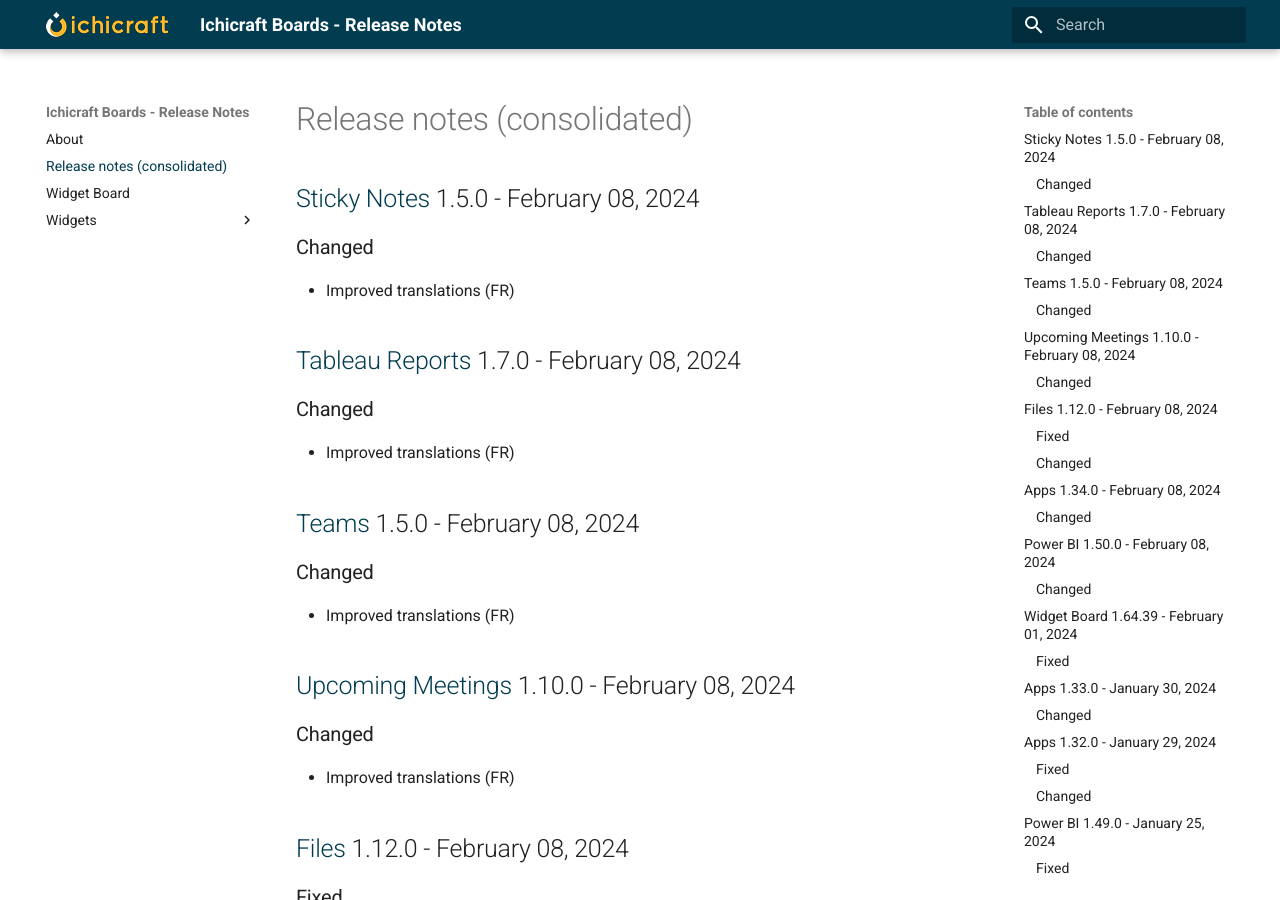
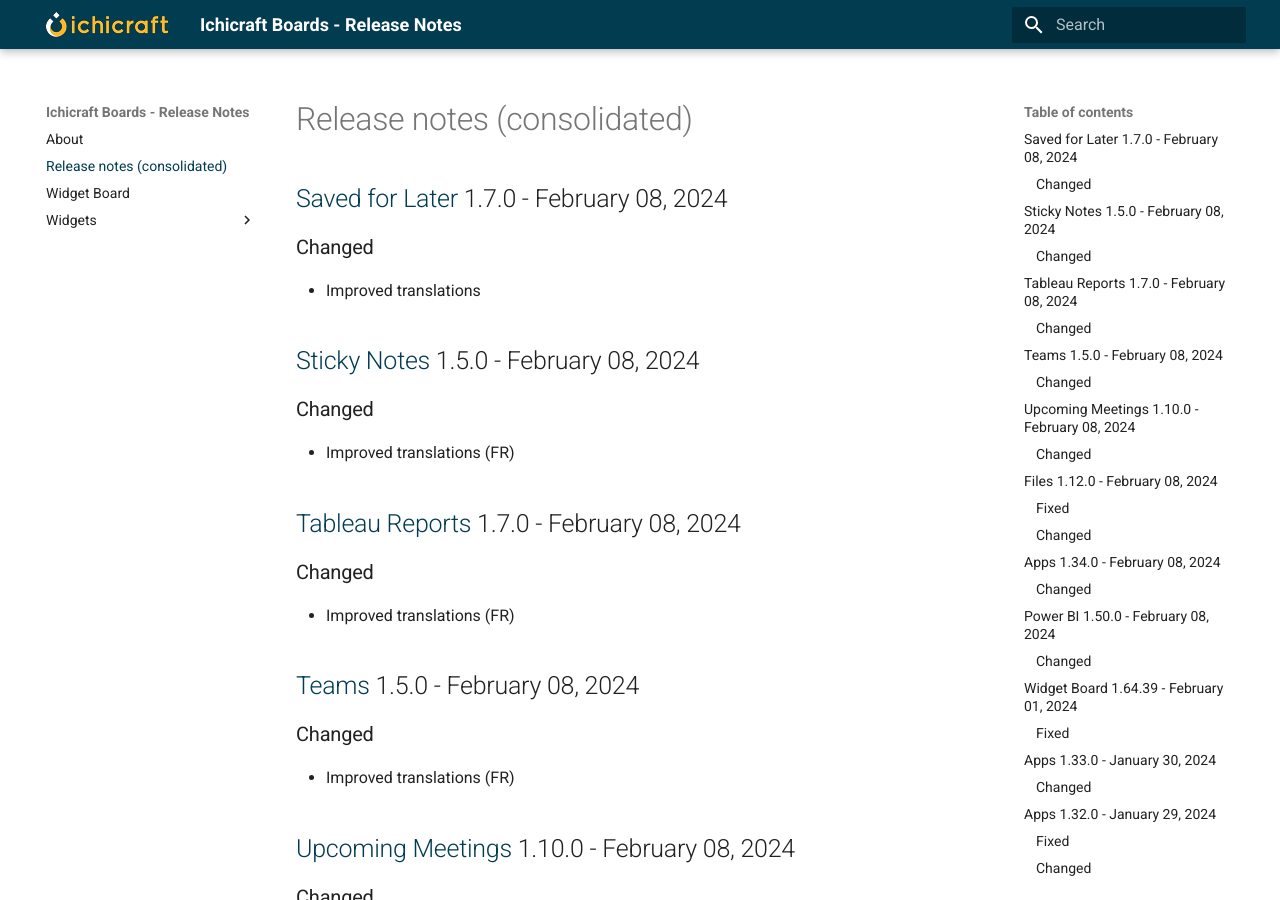
Before and after one commit to ichicraft/widgets-docs, an MkDocs documentation site: the page built from docs/Release-notes-(consolidated).md, in a window 1280 px wide and 900 px high. Built offline with MkDocs 1.6.1 and Material for MkDocs 9.7.7, drawn with Linux system fonts in a browser that asks for light colours.

Commit message:
Release notes updated by BuildService

```diff
--- a/docs/Release-notes-(consolidated).md
+++ b/docs/Release-notes-(consolidated).md
@@ -1,3 +1,8 @@
+## [Saved for Later](./Widgets/Saved for Later.md) 1.7.0 - February 08, 2024
+
+### Changed
+- Improved translations
+
 ## [Sticky Notes](./Widgets/Sticky Notes.md) 1.5.0 - February 08, 2024
 
 ### Changed
--- a/docs/Widgets/Saved for Later.md
+++ b/docs/Widgets/Saved for Later.md
@@ -1,3 +1,8 @@
+## 1.7.0 - February 08, 2024
+
+### Changed
+- Improved translations
+
 ## 1.6.0 - December 22, 2023
 
 ### Fixed
```
